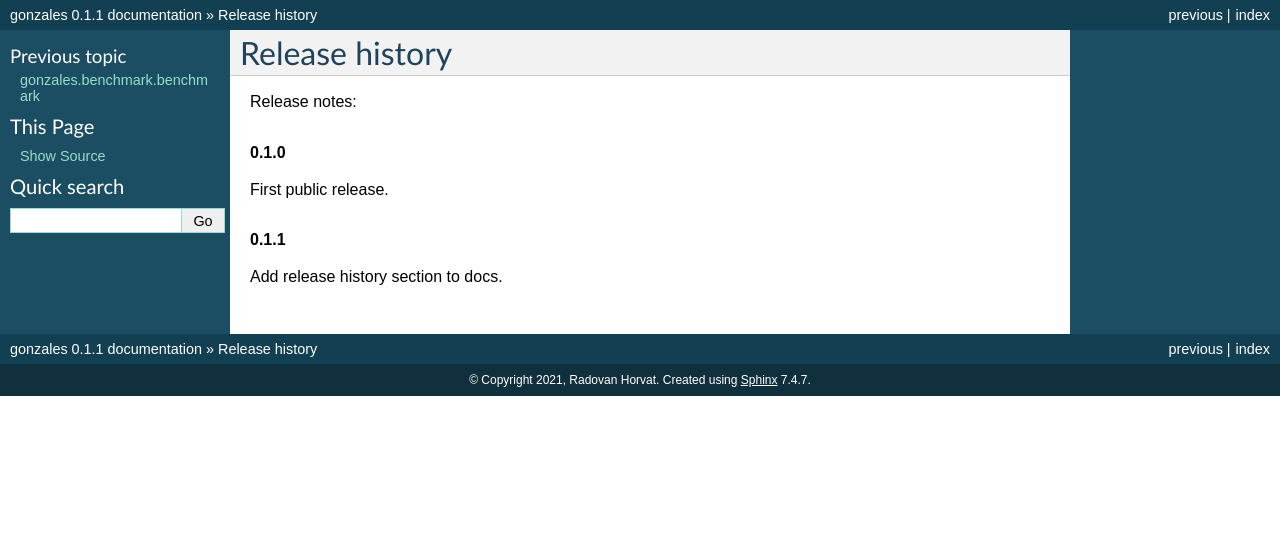
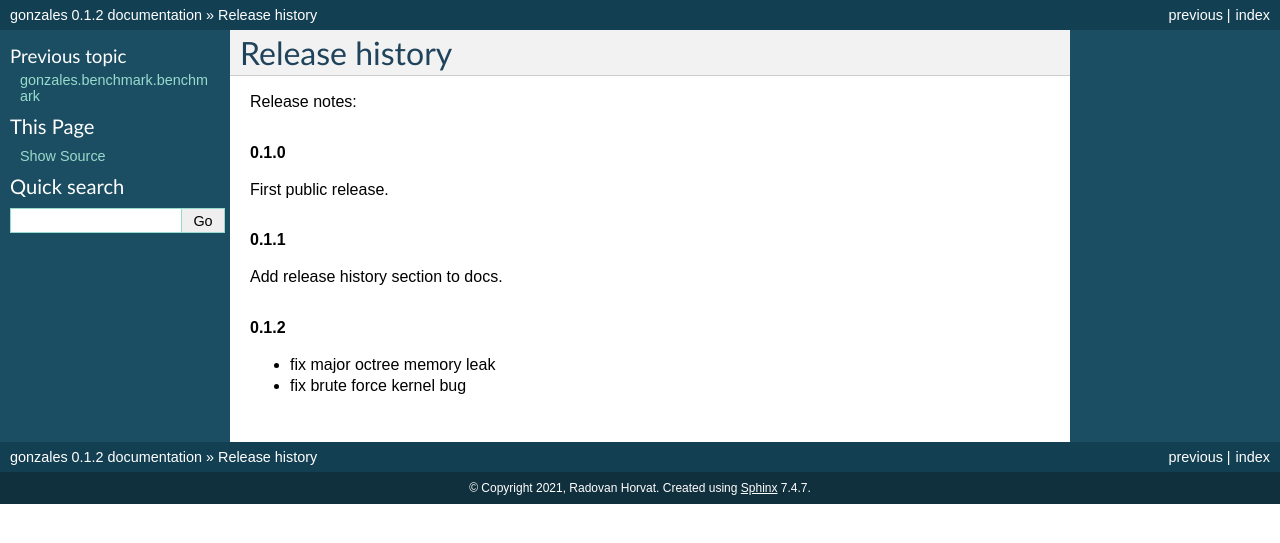
Before and after one commit to radovanhorvat/gonzales, a Sphinx documentation site: the page built from docs/source/release_history.rst, in a window 1280 px wide. Shown: the top 543 px of the page. Built offline with Sphinx 7.4.7, drawn with Linux system fonts in a browser that asks for light colours.

Commit message:
Bump version to 0.1.2, add release docs

```diff
--- a/docs/source/conf.py
+++ b/docs/source/conf.py
@@ -24,7 +24,7 @@ copyright = '2021, Radovan Horvat'
 author = 'Radovan Horvat'
 
 # The full version, including alpha/beta/rc tags
-release = '0.1.1'
+release = '0.1.2'
 
 
 # -- General configuration ---------------------------------------------------
--- a/docs/source/release_history.rst
+++ b/docs/source/release_history.rst
@@ -11,3 +11,8 @@ First public release.
 .. rubric:: 0.1.1
 
 Add release history section to docs.
+
+.. rubric:: 0.1.2
+
+- fix major octree memory leak
+- fix brute force kernel bug
--- a/setup.py
+++ b/setup.py
@@ -55,7 +55,7 @@ extensions = [Extension("gonzales.lib.brute_force", sources=[os.path.join(CYTHON
 
 setup(
     name='gonzales',
-    version='0.1.1',
+    version='0.1.2',
     packages=find_packages(PYTHON_SRC_PATH),
     package_dir={'': PYTHON_SRC_PATH},
     description='N-body simulator',
```
